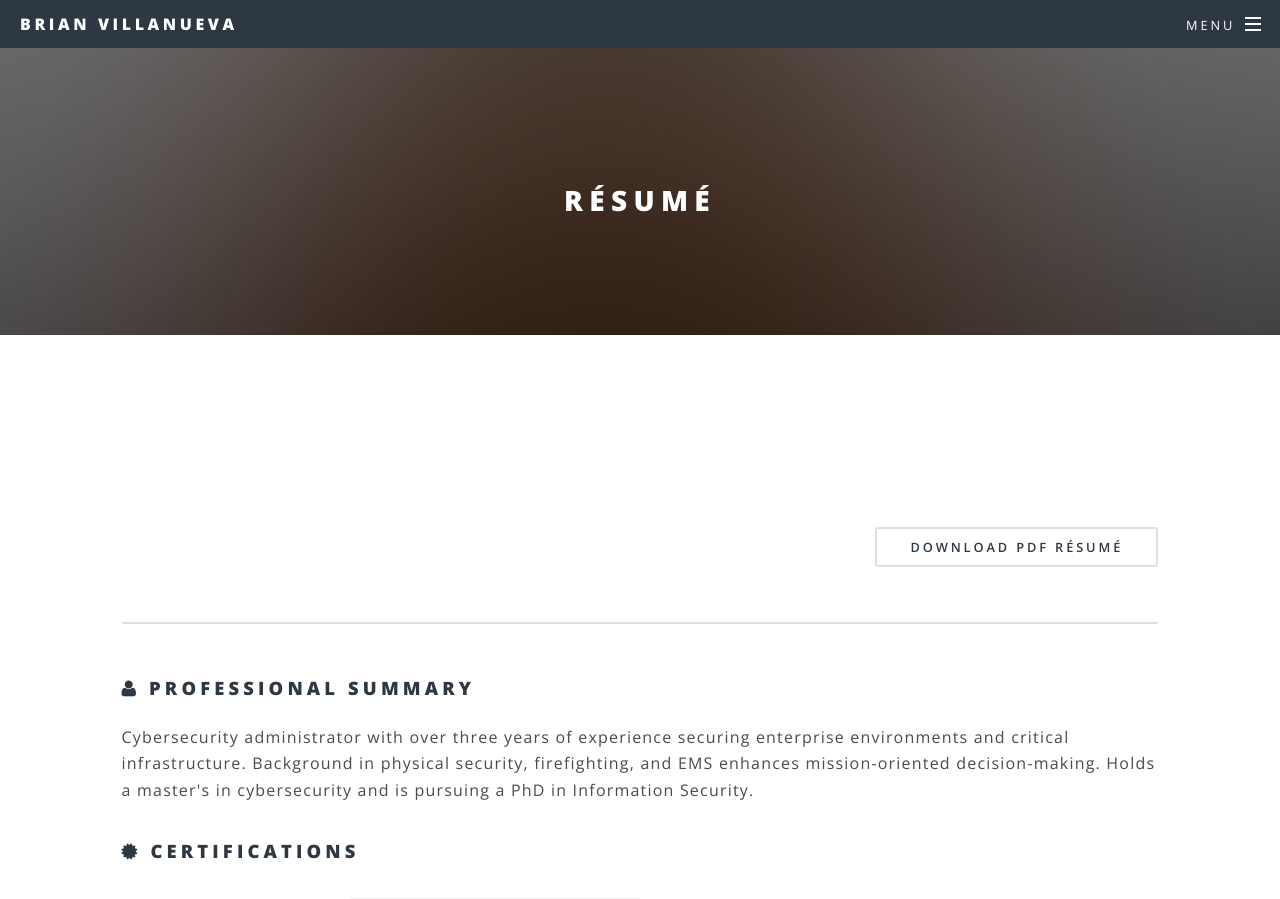
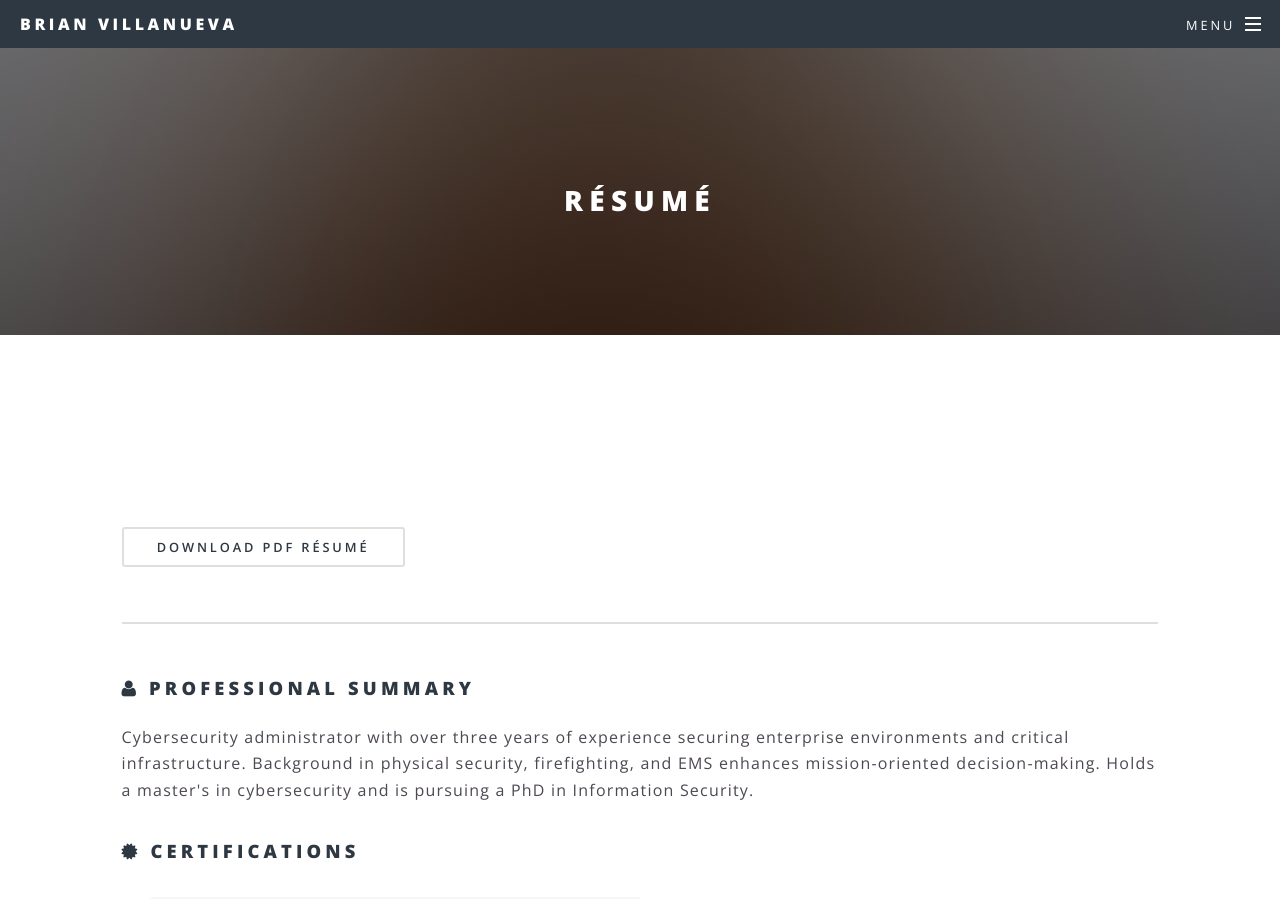
Before and after one commit to bvill1/villansecurity.github.io, a Jekyll site: the page built from resume.html, in a window 1280 px wide and 900 px high. Built offline with Jekyll 4.4.1, drawn with Linux system fonts in a browser that asks for light colours.

Commit message:
Update resume.html

```diff
--- a/resume.html
+++ b/resume.html
@@ -6,7 +6,7 @@
   <section class="wrapper style5">
     <div class="inner">
 
-      <p class="align-right"><a class="button primary small" href="/Resume%202025.pdf" target="_blank">Download PDF Résumé</a></p>
+      <p class="center"><a class="button primary small" href="/Resume%202025.pdf" target="_blank">Download PDF Résumé</a></p>
 
       <hr>
 
@@ -14,7 +14,8 @@
       <p>Cybersecurity administrator with over three years of experience securing enterprise environments and critical infrastructure. Background in physical security, firefighting, and EMS enhances mission-oriented decision-making. Holds a master's in cybersecurity and is pursuing a PhD in Information Security.</p>
 
       <h3><span class="icon fa-certificate"></span> Certifications</h3>
-      <div class="features" style="max-width: 600px; margin: 0 auto;"> <ul class="alt" style="width: 100%; padding: 10px; text-align: left;">
+      <div class="features" style="max-width: 1000px; margin: 0 auto; text-align: center;">
+        <ul class="alt" style="width: 100%; padding: 10px; display: inline-block; text-align: left;">
           <li>CISSP – Certified Information Systems Security Professional</li>
           <li>CISM – Certified Information Security Manager</li>
           <li>SecurityX (formerly CASP+) – CompTIA Advanced Security Practitioner</li>
```
